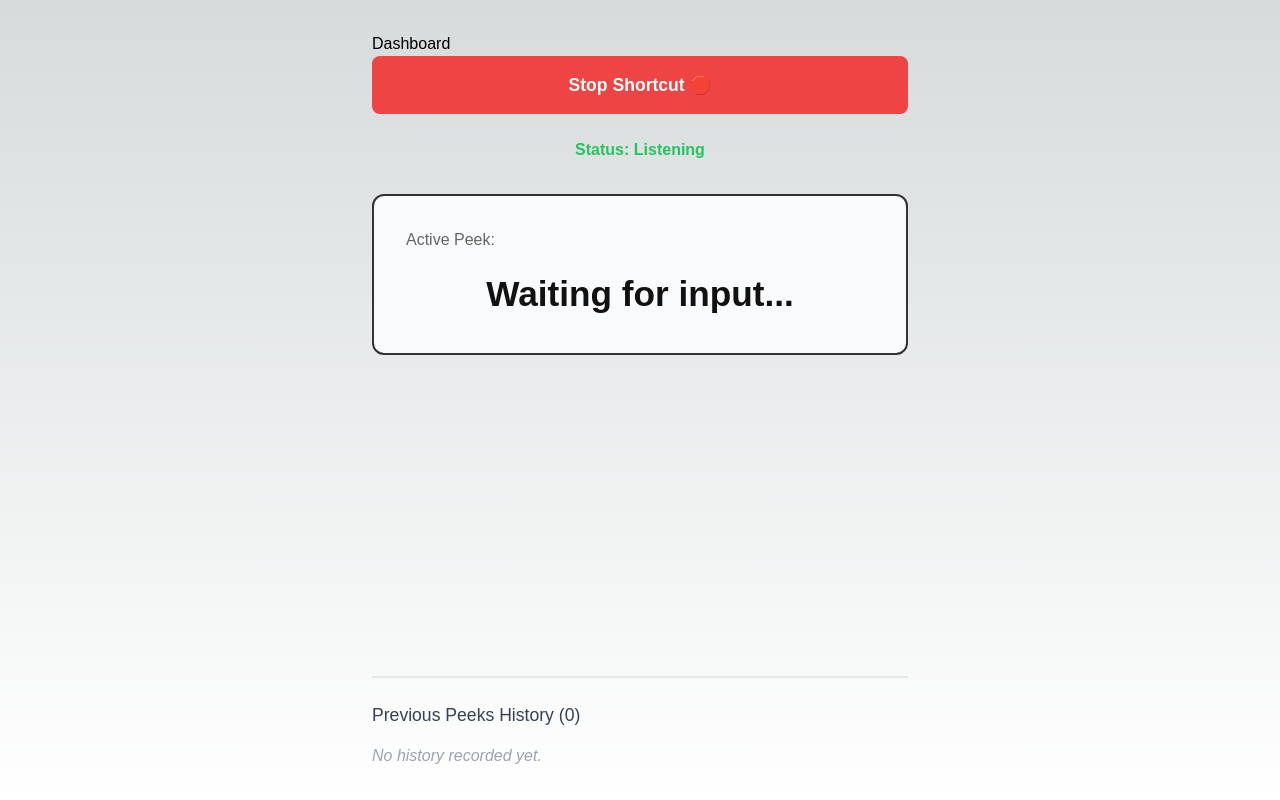
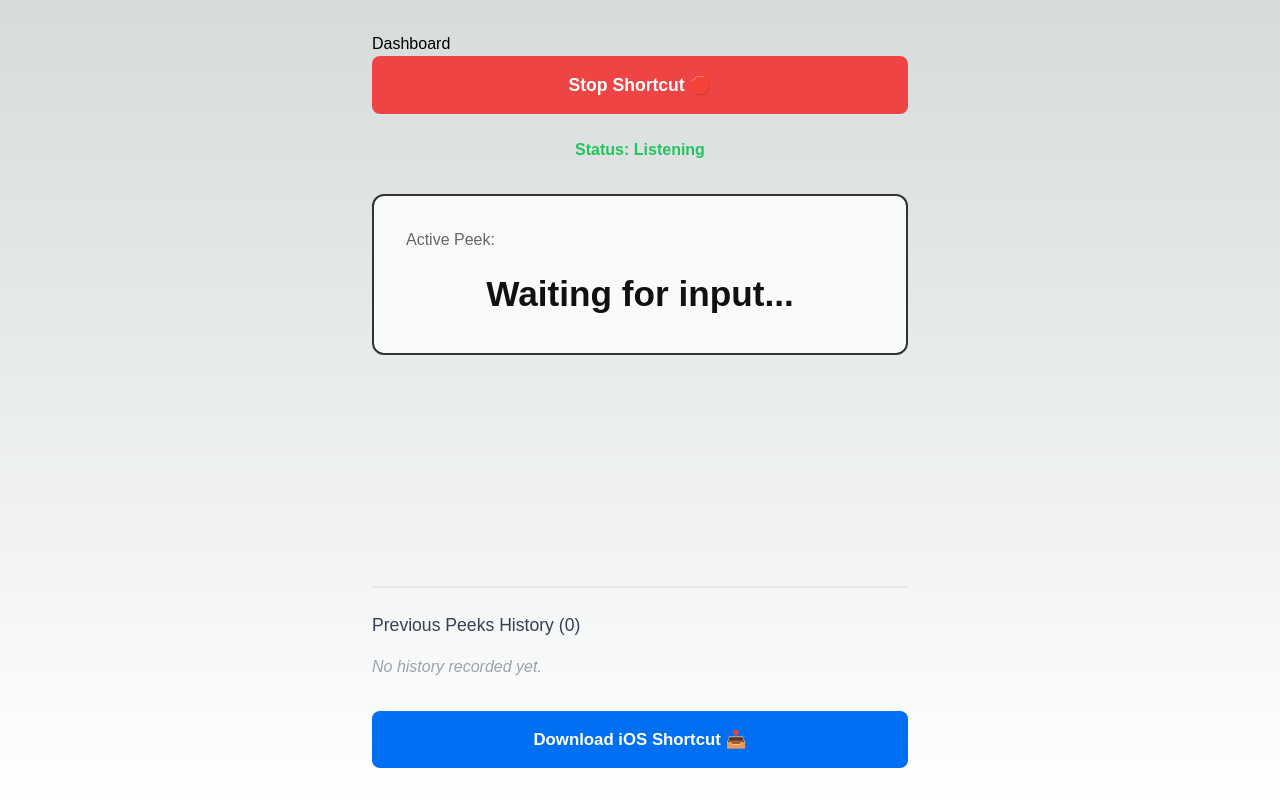
Before and after one commit to Robertmagic52/notes-peek, a Next.js app: page / in a window 1280 px wide. Built offline with nearby package versions, Linux system fonts and the light colour scheme.

Commit message:
Add iOS shortcut download button to PeekDashboard
Added a download button for an iOS shortcut to the PeekDashboard component.

```diff
--- a/app/page.tsx
+++ b/app/page.tsx
@@ -1,4 +1,4 @@
-'use client';
+'use class';
 
 import { useState, useEffect } from 'react';
 
@@ -95,7 +95,7 @@ export default function PeekDashboard() {
         </p>
       </div>
 
-      {/* Spacer to push history to the bottom */}
+      {/* Spacer to push history and download button to the bottom */}
       <div style={{ flexGrow: 1 }}></div>
 
       {/* History Feed Section */}
@@ -114,6 +114,18 @@ export default function PeekDashboard() {
           </ul>
         )}
       </div>
+
+      {/* Download Shortcut Button */}
+      <div style={{ marginTop: '2rem', textAlign: 'center' }}>
+        <a
+          href="https://www.icloud.com/shortcuts/da003ebafb424909a339a60832ebf312"
+          target="_blank"
+          rel="noopener noreferrer"
+          style={{ display: 'inline-block', width: '100%', padding: '1rem', backgroundColor: '#0070f3', color: 'white', borderRadius: '8px', textDecoration: 'none', fontWeight: 'bold', fontSize: '1.05rem', boxSizing: 'border-box' }}
+        >
+          Download iOS Shortcut 📥
+        </a>
+      </div>
     </div>
   );
 }
```
